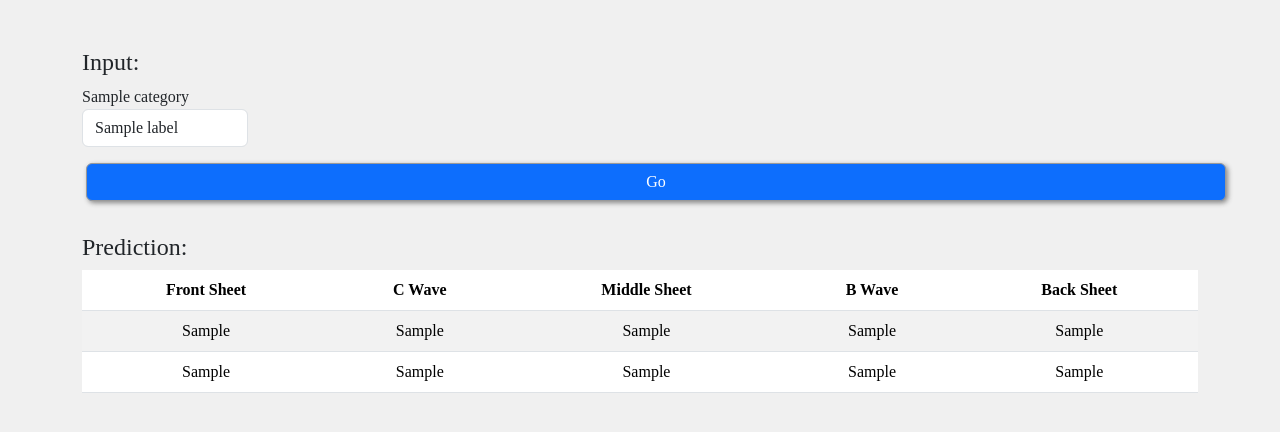
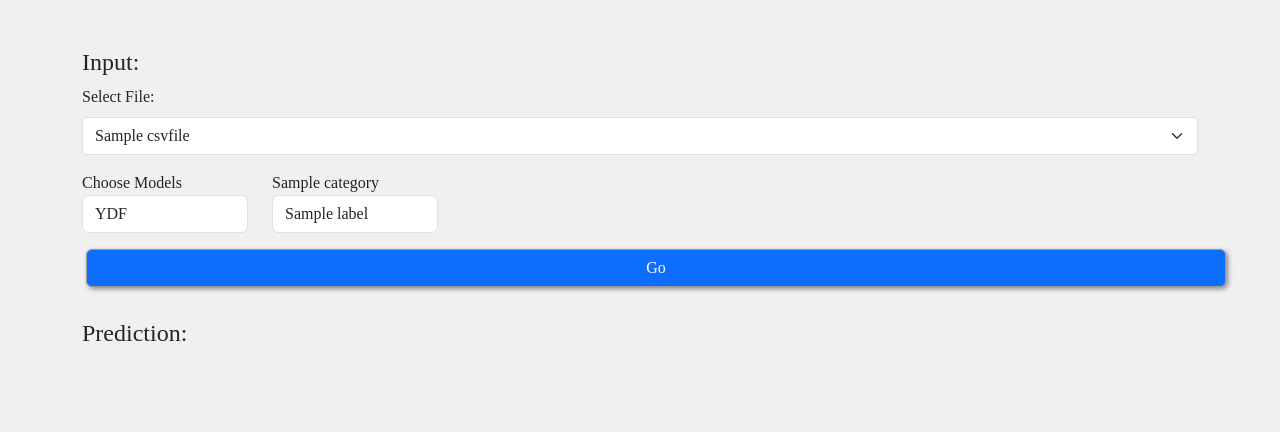
Before and after one commit to ppaauuoo/paper_cutting_project, a Django app: template paper_subsitution/templates/paper.html in a window 1280 px wide. Shown: the part 58-490 px from the top of the page. Run offline with Django 4.2, Linux system fonts and the light colour scheme; tables that the repository leaves empty hold one stand-in row (values such as "Sample post"); the template is opened without the code that fills it: values that come from a table or form of the project are taken from there, most other values are stand-ins (such as "Sample title", 1, 10 or a date in 2020).

Commit message:
feat: add model compatibility

```diff
--- a/modules/yggdrasil.py
+++ b/modules/yggdrasil.py
@@ -3,9 +3,11 @@ import ydf
 from typing import Dict, Optional
 import numpy as np
 from icecream import ic
+import pandas as pd
 
 class YDF:
-    def __init__(self, models_dir: Optional[str] = None):
+    def __init__(self, models_dir: Optional[str] = None, df_data: pd.DataFrame = None):
+
         if models_dir is None:
             models_dir = os.path.abspath(os.path.join(".", "modules/" "yggdrasil_models"))
         self.model_names = [
--- a/paper_subsitution/templates/paper.html
+++ b/paper_subsitution/templates/paper.html
@@ -4,6 +4,24 @@
 
 <form method="post" class="row mb-3">
     {% csrf_token %} {% if labels %}
+     <div class="form-group mb-3">
+        <label for="file_id" class="form-label">Select File:</label>
+        <select id="file_id" name="file_id" hx-include="this" class="form-select">
+            {% for file in csv_files %}
+                <option value="{{ file.id }}" {% if file.id|stringformat:"s" == request.POST.file_id %}selected{% endif %}>{{ file.name }}</option>
+            {% endfor %}
+        </select>
+    </div>
+
+     <div class="col-2">
+        <label for="models">Choose Models</label>
+        <select name="models" id="models" class="form-control">
+            <option value="ydf">YDF
+            </option>
+            <option value="cnb">CNB
+            </option>
+        </select>
+    </div>
  {% for category, label_list in labels.items%}
     <div class="col-2">
         <label for="{{category}}">{{category}}</label>
@@ -22,6 +40,7 @@
 </form>
 
 <h1>Prediction:</h1>
+{% if post_data.models == 'ydf'  %}
   <div class="table-responsive">
       <table id="dataTable" class="table table-striped table-hover">
           <thead>
@@ -52,4 +71,6 @@
       </table>
   </div>
 
+
+{% endif %}
 {% endblock %}
```
Also changed, not shown: modules/cnb.py (+12 -2 lines), paper_subsitution/views.py (+19 -2 lines). Lines whose indentation alone changed are shown as unchanged.
